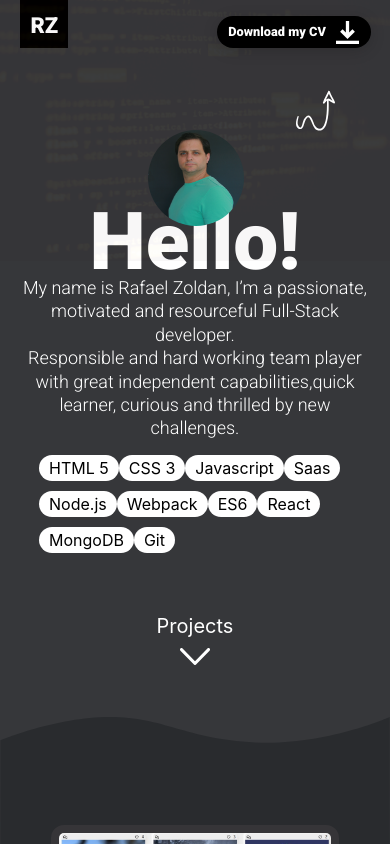
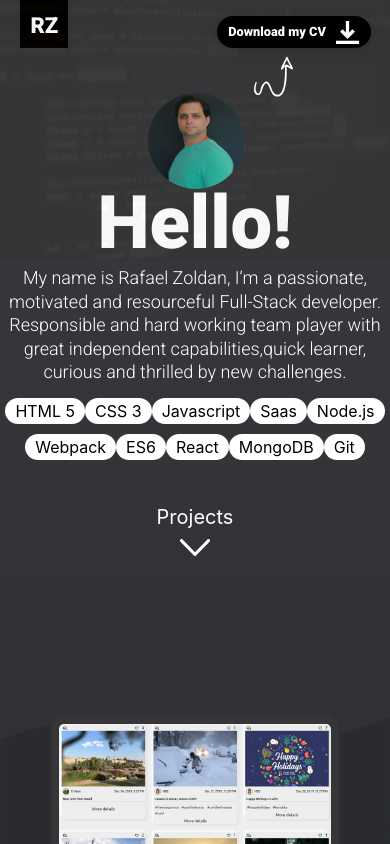
Before and after one commit to rafazold/portfolio, a React (Create React App) app: page / in a window 390 px wide. Shown: the top 844 px of the page. Built offline with nearby package versions, Linux system fonts and the light colour scheme.

Commit message:
css mobile adjustments

```diff
--- a/src/App.scss
+++ b/src/App.scss
@@ -1,9 +1,9 @@
 @import url('https://fonts.googleapis.com/css?family=Roboto:100,300,400,500,700,900&display=swap');
 
 body {
-  //background-color: #36373a;
-  //background: rgb(54,55,58);
-  background: linear-gradient(180deg, rgba(54,55,58,1) 0%, rgba(54,55,58,1) 39%, rgba(41,43,46,1) 50%, rgba(41,43,46,1) 100%);
+  background-color: #36373a;
+  background: rgb(54,55,58);
+  background: linear-gradient(180deg, rgba(54,55,58,1) 0%, rgba(54,55,58,1) 10%, rgba(41,43,46,1) 50%, rgba(41,43,46,1) 100%);
 }
 
 .container {
--- a/src/Homepage/Homepage.scss
+++ b/src/Homepage/Homepage.scss
@@ -5,29 +5,31 @@
 @include media-breakpoint-down(sm) {
 
   .curved-arrow {
-    top: 5%;
-    right: 14%;
+    top: 1%;
+    right: 25%;
     width: 10%;
   }
 
   .profile-picture {
     width: 6em;
     height: 6em;
+    top: 11%;
     left: calc(50% - 47px);
   }
 
   .homepage-middle-text {
-    margin-top: 50%;
+    margin-top: 46%;
   }
 
   .homepage-title {
-    font-size: 80px;
+    font-size: 74px;
   }
 
   .homepage-summary {
     font-size: 18px;
-    max-width: 90%;
-    margin-left: 5%;
+    max-width: 98%;
+    margin-left: 1%;
+    margin-top: 0;
 
     .text-break {
       display: none;
@@ -35,7 +37,7 @@
   }
 
   .next-page {
-    margin-top: 3em;
+    margin-top: 2em;
   }
 
   .footer-text {
@@ -43,11 +45,11 @@
   }
 
   .footer-top-text {
-    margin-left: calc(50% - 2.5em);
+    margin-left: 0.5em;;
   }
   .footer-bottom-text {
     position: absolute;
-    right: 2%;
+    right: 0.5em;
   }
 
   .footer-contact {
@@ -75,6 +77,7 @@
   .profile-picture {
     width: 12em;
     height: 12em;
+    top: 18%;
     left: calc(50% - 95px);
   }
 
@@ -126,7 +129,6 @@
 
 .profile-picture {
   position: absolute;
-  top: 130px;
 
   border-radius: 50%;
 }
@@ -152,7 +154,6 @@
   letter-spacing: normal;
   text-align: center;
   color: white;
-  margin-top: -13px;
 }
 
 .projects-link {
--- a/src/Tags/Tags.scss
+++ b/src/Tags/Tags.scss
@@ -4,9 +4,9 @@
 
 @include media-breakpoint-down(sm) {
   .skills {
-    max-width: 80%;
-    margin-left: 10%;
-    margin-right: 10%;
+    max-width: 98%;
+    margin-left: 1%;
+    margin-right: 1%;
   }
 
   .skill-wrapper {
@@ -26,4 +26,6 @@
 .skills {
   display: flex;
   flex-wrap: wrap;
+  z-index: 2;
+  justify-content: center;
 }
```
